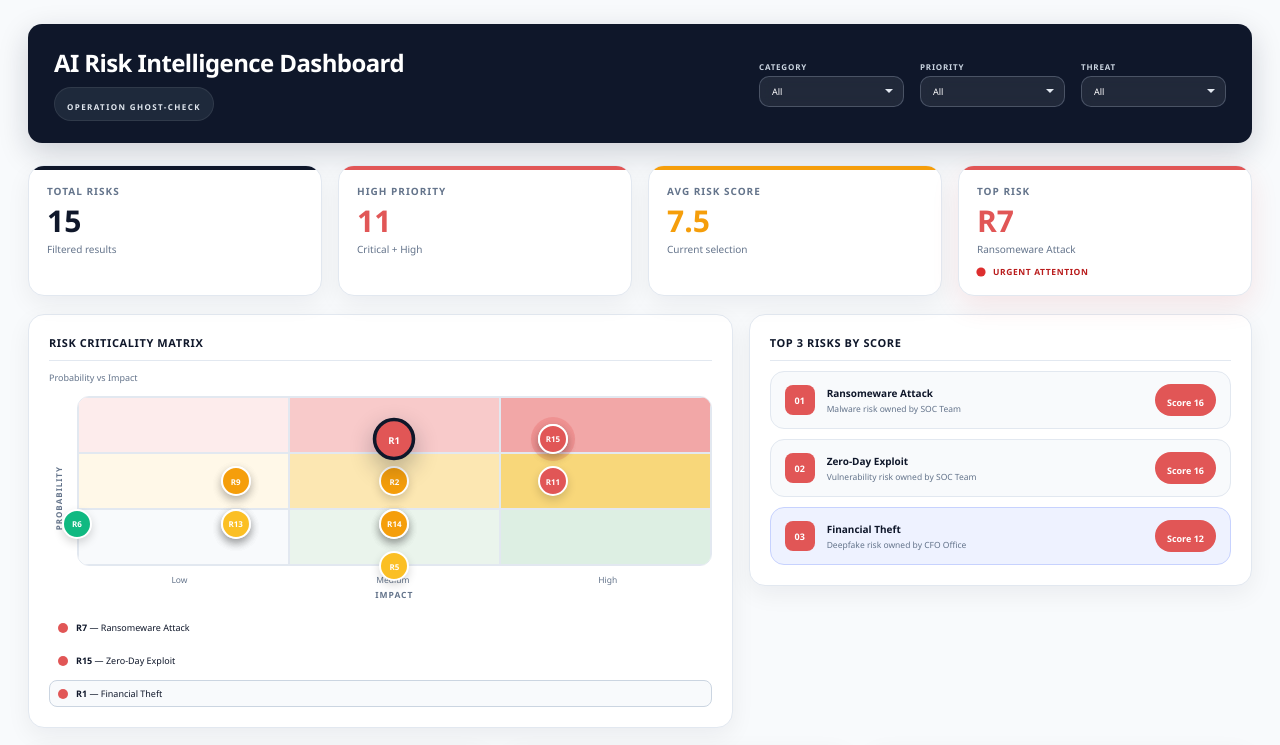
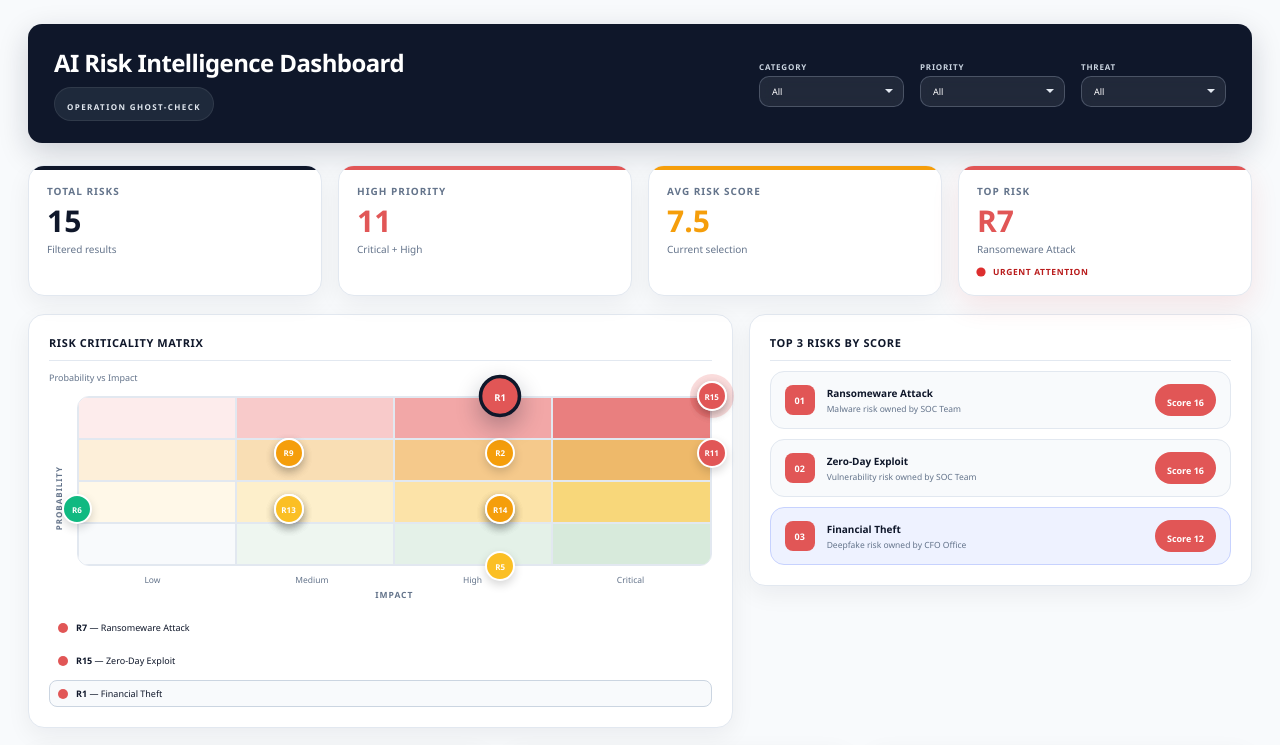
Before and after one commit to AhsanAli5901/ai-risk-dashboard, a React (Vite) app: page / in a window 1280 px wide. Shown: the top 745 px of the page. Built offline with nearby package versions, Linux system fonts and the light colour scheme.

Commit message:
Upating the Risk Matrix Component

```diff
--- a/src/components/RiskMatrix.jsx
+++ b/src/components/RiskMatrix.jsx
@@ -8,10 +8,13 @@ export default function RiskMatrix({
   onHoverRisk,
 }) {
   const zoneColors = [
-    ["#F8FAFC", "#EAF4EC", "#DDEFE3"],
-    ["#FFF8E8", "#FCE7B2", "#F8D77A"],
-    ["#FDECEC", "#F8CACA", "#F2A7A7"],
+    ["#F8FAFC", "#EEF6F0", "#E4F1E8", "#D7EADB"],
+    ["#FFF8E8", "#FDEFCB", "#FCE3A8", "#F8D77A"],
+    ["#FDEFD9", "#F9DEB4", "#F5C98B", "#EEB96A"],
+    ["#FDECEC", "#F8CACA", "#F2A7A7", "#E97F7F"],
   ];
+
+  const matrixMax = 4;
 
   const matrixRisks = [...risks]
     .sort((a, b) => b.score - a.score)
@@ -103,16 +106,16 @@ export default function RiskMatrix({
             <div
               style={{
                 display: "grid",
-                gridTemplateColumns: "repeat(3,1fr)",
-                gridTemplateRows: "repeat(3,1fr)",
+                gridTemplateColumns: "repeat(4,1fr)",
+                gridTemplateRows: "repeat(4,1fr)",
                 height: 170,
                 border: "1px solid #E2E8F0",
                 borderRadius: 12,
                 overflow: "hidden",
               }}
             >
-              {[2, 1, 0].map((row) =>
-                [0, 1, 2].map((col) => (
+              {[3, 2, 1, 0].map((row) =>
+                [0, 1, 2, 3].map((col) => (
                   <div
                     key={`${row}-${col}`}
                     style={{
@@ -125,8 +128,8 @@ export default function RiskMatrix({
             </div>
 
             {matrixRisks.map((r) => {
-              const x = ((r.impact - 1) / 4) * 100;
-              const y = ((5 - r.likelihood) / 4) * 100;
+              const x = ((r.impact - 1) / (matrixMax - 1)) * 100;
+              const y = ((matrixMax - r.likelihood) / (matrixMax - 1)) * 100;
 
               const isSelected = selectedRisk?.id === r.id;
               const isHovered = hoveredRisk?.id === r.id;
@@ -185,7 +188,7 @@ export default function RiskMatrix({
               marginTop: 8,
             }}
           >
-            {["Low", "Medium", "High"].map((l) => (
+            {["Low", "Medium", "High", "Critical"].map((l) => (
               <div
                 key={l}
                 style={{ fontSize: 8.5, color: GREY, textAlign: "center" }}
```
